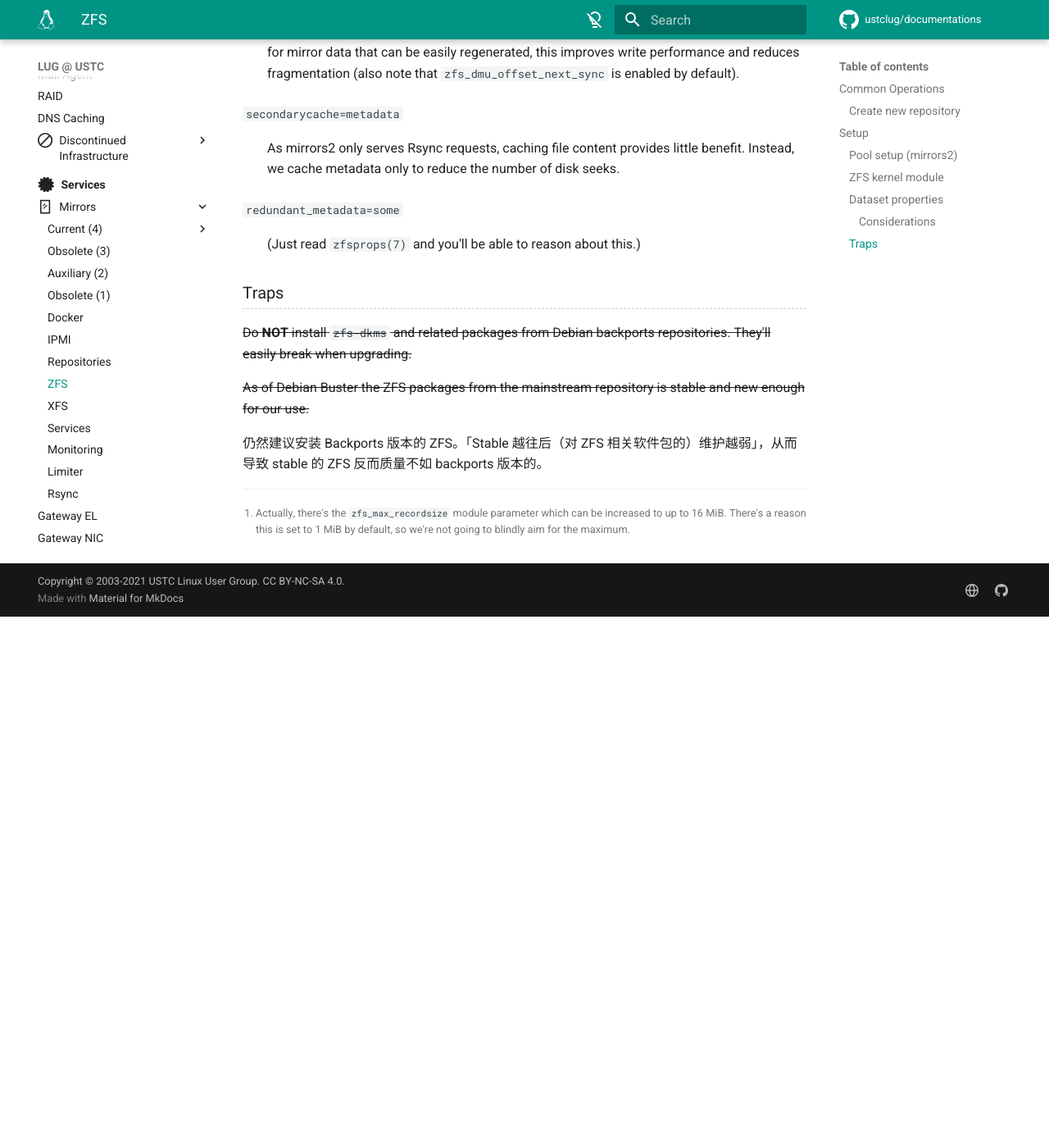
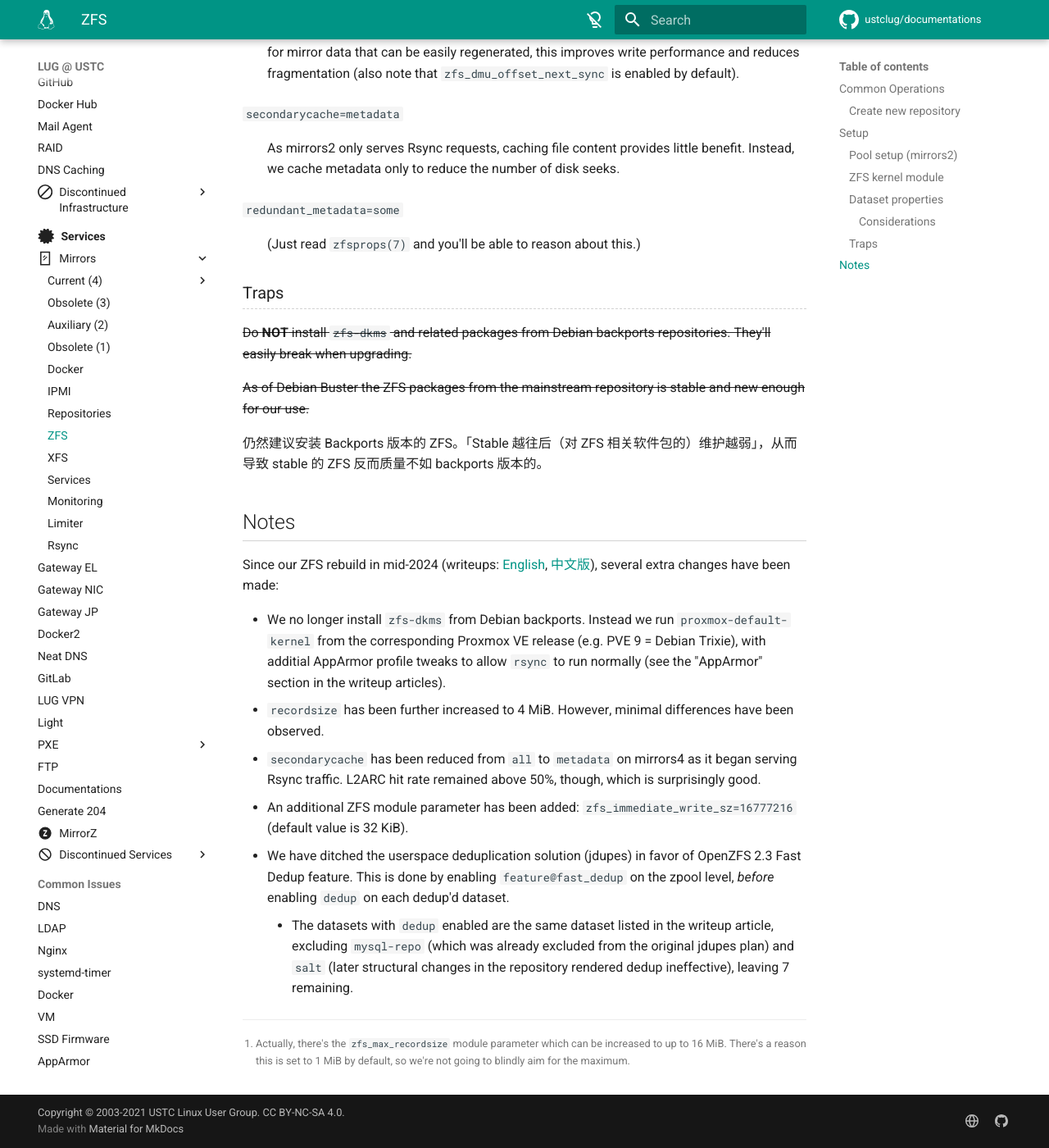
Before and after one commit to ustclug/documentations, an MkDocs documentation site: the page built from docs/services/mirrors/zfs.md, in a window 1280 px wide and 1400 px high, scrolled down 4337 px. Shown: the whole window at 82% size. Built offline with MkDocs 1.6.1 and Material for MkDocs 9.7.7, drawn with Linux system fonts in a browser that asks for light colours; comment, search, counter and statistics services are not loaded; before the commit the page ends 5089 px from its top, so only the background shows below that.

Commit message:
services/mirrors/zfs: Add latest information

```diff
--- a/docs/services/mirrors/zfs.md
+++ b/docs/services/mirrors/zfs.md
@@ -214,3 +214,14 @@
 <del>As of Debian Buster the ZFS packages from the mainstream repository is stable and new enough for our use.</del>
 
 仍然建议安装 Backports 版本的 ZFS。「Stable 越往后（对 ZFS 相关软件包的）维护越弱」，从而导致 stable 的 ZFS 反而质量不如 backports 版本的。
+
+## Notes
+
+Since our ZFS rebuild in mid-2024 (writeups: [English](https://ibug.io/p/74), [中文版](https://lug.ustc.edu.cn/planet/2024/12/ustc-mirrors-zfs-rebuild/)), several extra changes have been made:
+
+- We no longer install `zfs-dkms` from Debian backports. Instead we run `proxmox-default-kernel` from the corresponding Proxmox VE release (e.g. PVE 9 = Debian Trixie), with additial AppArmor profile tweaks to allow `rsync` to run normally (see the "AppArmor" section in the writeup articles).
+- `recordsize` has been further increased to 4 MiB. However, minimal differences have been observed.
+- `secondarycache` has been reduced from `all` to `metadata` on mirrors4 as it began serving Rsync traffic. L2ARC hit rate remained above 50%, though, which is surprisingly good.
+- An additional ZFS module parameter has been added: `zfs_immediate_write_sz=16777216` (default value is 32 KiB).
+- We have ditched the userspace deduplication solution (jdupes) in favor of OpenZFS 2.3 Fast Dedup feature. This is done by enabling `feature@fast_dedup` on the zpool level, *before* enabling `dedup` on each dedup'd dataset.
+    - The datasets with `dedup` enabled are the same dataset listed in the writeup article, excluding `mysql-repo` (which was already excluded from the original jdupes plan) and `salt` (later structural changes in the repository rendered dedup ineffective), leaving 7 remaining.
```
